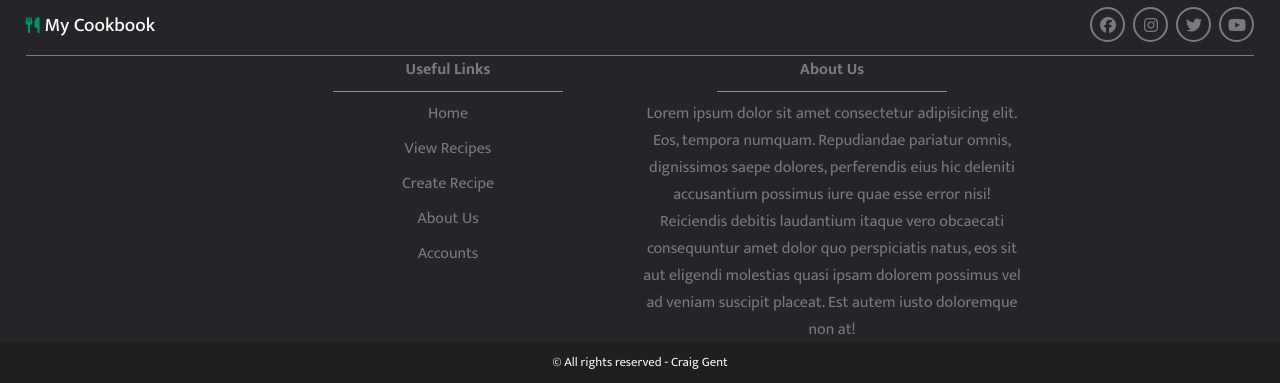
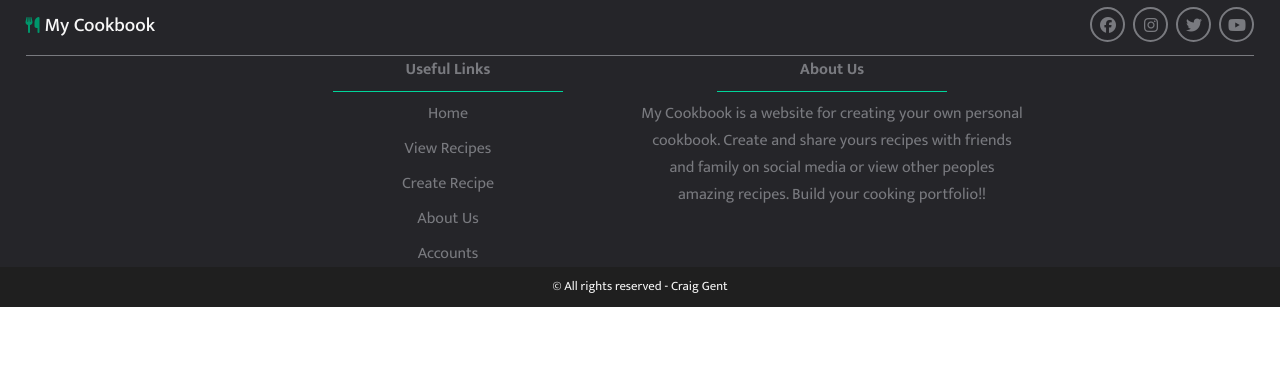
Before and after one commit to Genty83/My_Cookbook, a Flask app: page / in a window 1280 px wide. Shown: the part 741-1124 px from the top of the page. After the commit the page ends 1048 px from the top, so only its background shows below. Run offline with Flask 3, Linux system fonts and the light colour scheme.

Commit message:
Removed placeholder text from footer

```diff
--- a/src/templates/base.html
+++ b/src/templates/base.html
@@ -83,11 +83,10 @@
                 <h3>About Us</h3>
                 <div id="footer-seperator" class="seperator"></div>
                 <p>
-                    Lorem ipsum dolor sit amet consectetur adipisicing elit. Eos, tempora numquam. Repudiandae pariatur
-                    omnis, dignissimos saepe dolores, perferendis eius hic deleniti accusantium possimus iure quae esse
-                    error nisi! Reiciendis debitis laudantium itaque vero obcaecati consequuntur amet dolor quo
-                    perspiciatis natus, eos sit aut eligendi molestias quasi ipsam dolorem possimus vel ad veniam
-                    suscipit placeat. Est autem iusto doloremque non at!
+                    My Cookbook is a website for creating your own personal cookbook.
+                    Create and share yours recipes with friends and family on social media or view
+                    other peoples amazing recipes.
+                    Build your cooking portfolio!!
                 </p>
             </div>
         </div>
```
